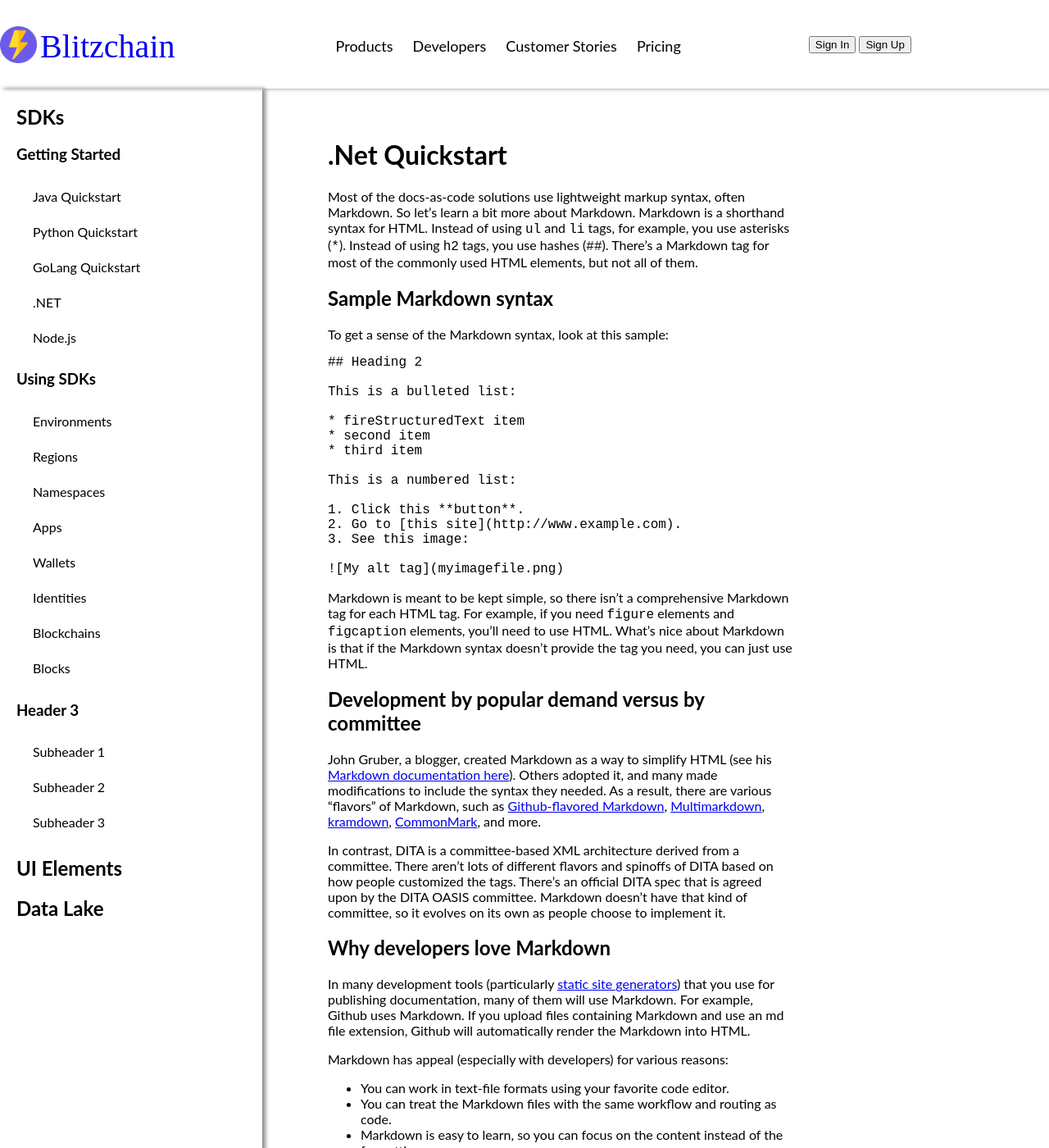
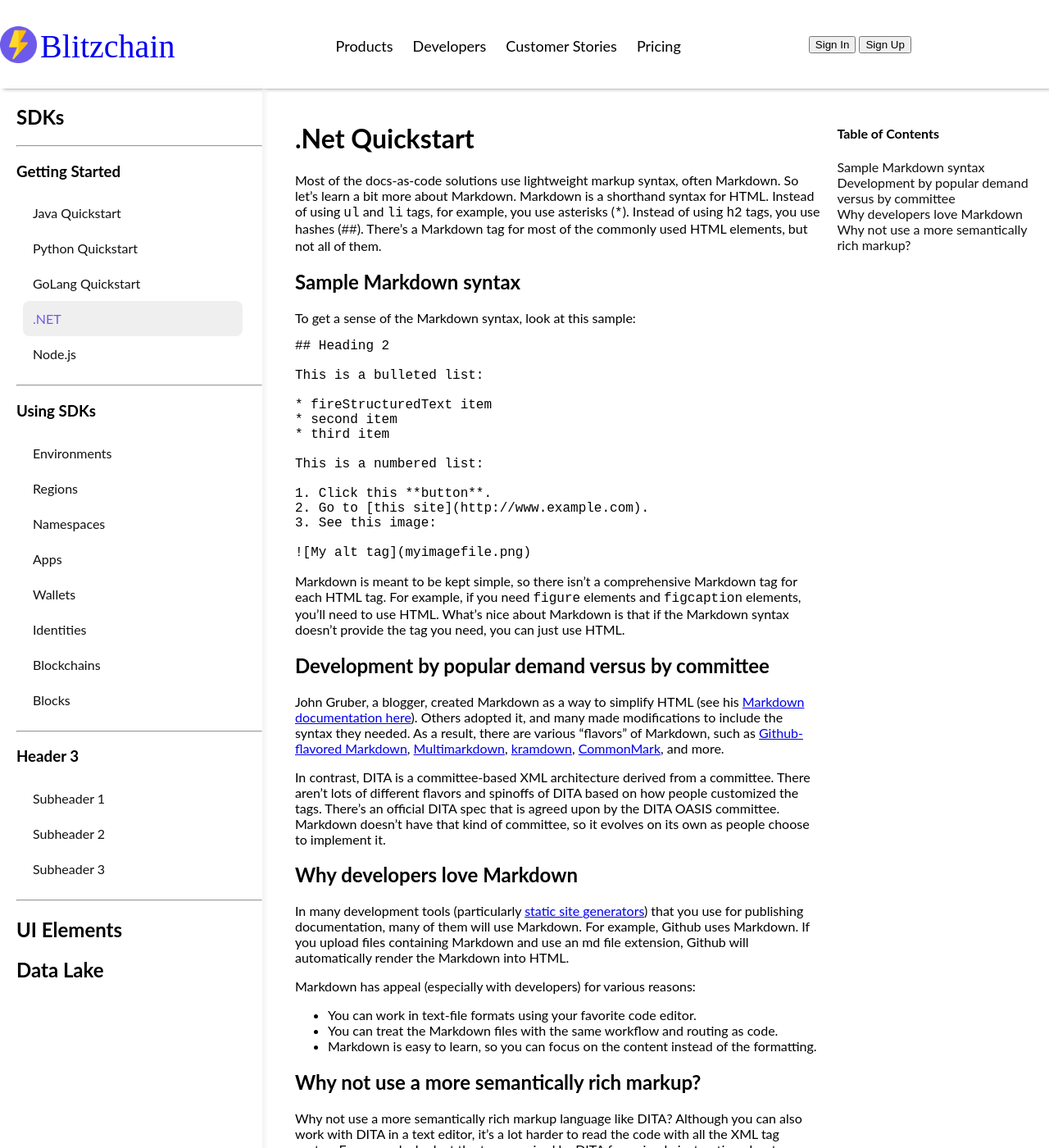
Before and after one commit to blitzchain/docs, a Jekyll site: the page built from sdks/getting-started/dotnet-quickstart.md, in a window 1280 px wide and 1400 px high. Shown: the whole window at 82% size. Built offline with Jekyll 4.4.1, drawn with Linux system fonts in a browser that asks for light colours.

Commit message:
Updated docs style

```diff
--- a/_layouts/sdks.html
+++ b/_layouts/sdks.html
@@ -5,26 +5,31 @@ layout: default
 <div class=row>
     <div id="sidebar" class=column>
         <h2>SDKs</h2>
+        <hr/>
         {% for item in site.data.sidebar-menus.sdks %}
             <h3>{{ item.title }}</h3>
             <ul class="sidebar-menu">
                 {% for entry in item.subfolderitems %}
-                <li class="menu-item menu-item-type-post_type menu-item-object-page menu-item-447">
-                    <a href="{{ entry.url }}">{{ entry.page }}</a>
-                </li>
+                    {% if page.url == entry.url %}
+                    <li class="active"><a href="{{ entry.url }}" class="active">{{ entry.page }}</a></li>
+                    {% else %}
+                    <li><a href="{{ entry.url }}">{{ entry.page }}</a></li>
+                    {% endif %}
                 {% endfor %}
             </ul>
+            <hr/>
         {% endfor %}
         <h2>UI Elements</h2>
         <h2>Data Lake</h2>
     </div>
     <div id="page" class=column>
-        <div id="page">
+        <div id="content">
             <h1>{{ page.title}}</h1>
             {{ content }}
         </div>
-        <div id="sidebar">
-            {% include toc.html html=content sanitize=true class="inline_toc" id="my_toc" h_min=2 h_max=3 %}
-        </div>
+    </div>
+    <div id="toc">
+        <h4>Table of Contents</h4>
+        {% include toc.html html=content sanitize=true id="page-toc" h_min=2 h_max=3 %}
     </div>
 </div>
--- a/assets/css/style.css
+++ b/assets/css/style.css
@@ -210,19 +210,28 @@ body {
     border-radius: 8px;
 }
 
+.sidebar-menu li a {
+    text-decoration: none;
+    color: #111111;
+}
+
 .sidebar-menu li:hover{
     background: #fafafa;
 }
 
-.sidebar-menu li a{
-    color:var(--theme-color-one);
-    text-decoration: none;
+.sidebar-menu li:hover a{
+    color: #6E5AEA;
 }
 
-.sidebar-menu li a:hover{
-    background: #fafafa;
+.sidebar-menu li.active{
+    background: #efefef;
+}
+
+.sidebar-menu li.active a{
     color: #6E5AEA;
 }
+
+
 
 /* Style the buttons that are used to open and close the accordion panel */
 .accordion {
@@ -235,9 +244,7 @@ body {
   }
 
   /* Add a background color to the button if it is clicked on (add the .active class with JS), and when you move the mouse over it (hover) */
-  .active, .accordion:hover {
-    background-color: #ccc;
-  }
+
 
   /* Style the accordion panel. Note: hidden by default */
   .panel {
@@ -259,12 +266,30 @@ body {
     padding-left: 20px;
     width: 33.33%;
     max-width: 300px;
-    -webkit-box-shadow: 4px 0px 5px 0px rgba(138,138,138,1);
-    -moz-box-shadow: 4px 0px 5px 0px rgba(138,138,138,1);
-    box-shadow: 4px 0px 5px 0px rgba(138,138,138,1);
+    -webkit-box-shadow: 4px 0px 5px 0px rgb(243, 243, 243);
+    -moz-box-shadow: 4px 0px 5px 0px rgb(243 243, 243);
+    box-shadow: 4px 0px 5px 0px rgb(243, 243, 243);
 }
 
 #page {
-    width: 66.67%;
+    width: 46.67%;
     padding: 20px 40px 20px 40px;
+    display:flex;
 }
+
+#toc {
+    padding: 24px;
+    width: 20%;
+    position: -webkit-sticky; /* Safari */
+  position: sticky;
+  top: 0;
+}
+
+#page-toc {
+    list-style: none;
+    padding-inline-start: 0px;
+}
+#page-toc li a {
+    text-decoration: none;
+    color: #111111;
+}
```
